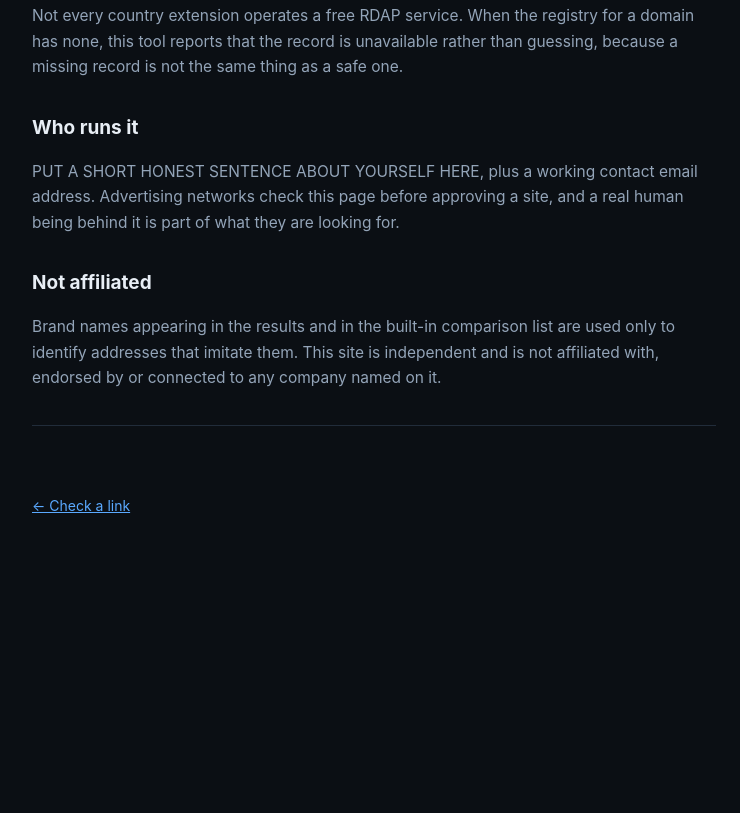
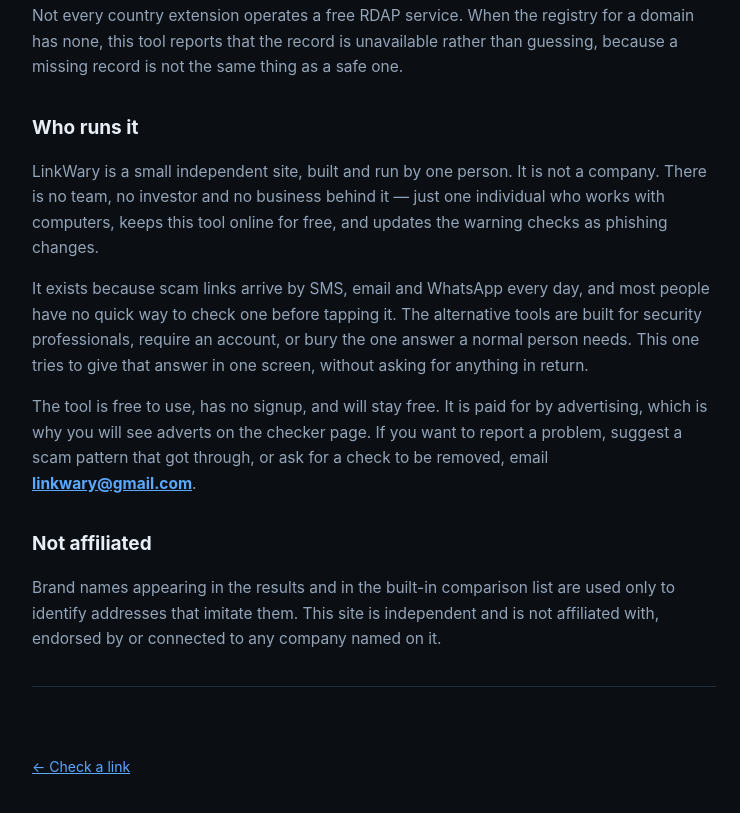
Before and after one commit to LuuMost/linkwary, a plain HTML site: page about.html in a window 1280 px wide. Shown: the part 1979-2792 px from the top of the page, without its empty margins (266-1006 px from the left). Before the commit the page ends 2567 px from the top, so only its background shows below. Drawn offline with Linux system fonts and the light colour scheme.

Commit message:
Complete the about and privacy pages: who runs the site, contact address
No placeholders remain anywhere in the site. Ready for ad network review.

```diff
--- a/about.html
+++ b/about.html
@@ -70,7 +70,9 @@
   <p>Not every country extension operates a free RDAP service. When the registry for a domain has none, this tool reports that the record is unavailable rather than guessing, because a missing record is not the same thing as a safe one.</p>
 
   <h2>Who runs it</h2>
-  <p>PUT A SHORT HONEST SENTENCE ABOUT YOURSELF HERE, plus a working contact email address. Advertising networks check this page before approving a site, and a real human being behind it is part of what they are looking for.</p>
+  <p>LinkWary is a small independent site, built and run by one person. It is not a company. There is no team, no investor and no business behind it &mdash; just one individual who works with computers, keeps this tool online for free, and updates the warning checks as phishing changes.</p>
+  <p>It exists because scam links arrive by SMS, email and WhatsApp every day, and most people have no quick way to check one before tapping it. The alternative tools are built for security professionals, require an account, or bury the one answer a normal person needs. This one tries to give that answer in one screen, without asking for anything in return.</p>
+  <p>The tool is free to use, has no signup, and will stay free. It is paid for by advertising, which is why you will see adverts on the checker page. If you want to report a problem, suggest a scam pattern that got through, or ask for a check to be removed, email <b><a href="mailto:linkwary@gmail.com">linkwary@gmail.com</a></b>.</p>
 
   <h2>Not affiliated</h2>
   <p>Brand names appearing in the results and in the built-in comparison list are used only to identify addresses that imitate them. This site is independent and is not affiliated with, endorsed by or connected to any company named on it.</p>
```
Also changed, not shown: privacy.html (+2 -1 lines).
